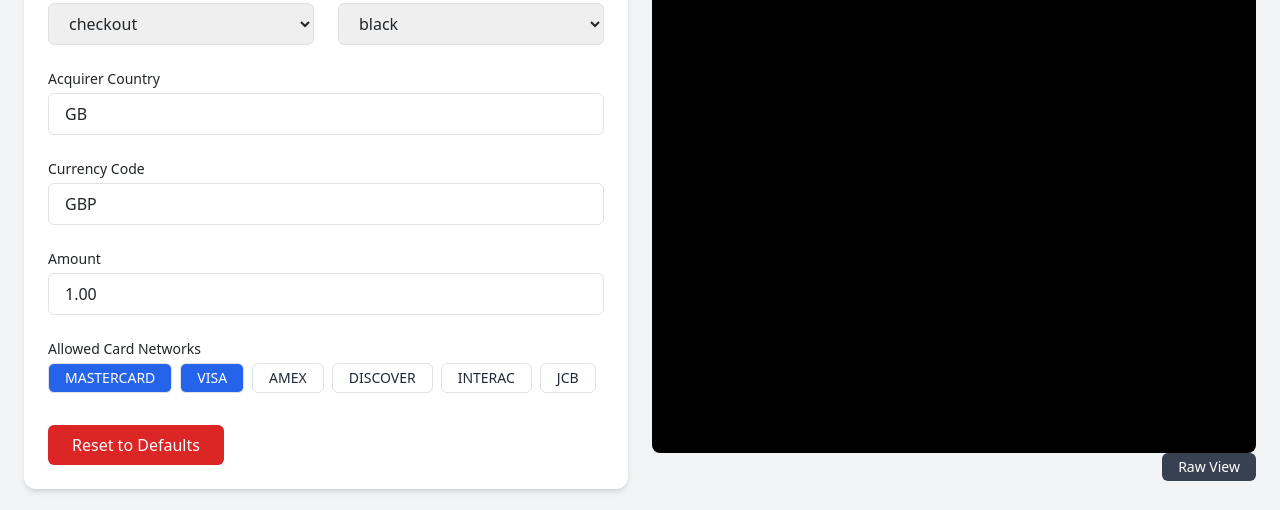
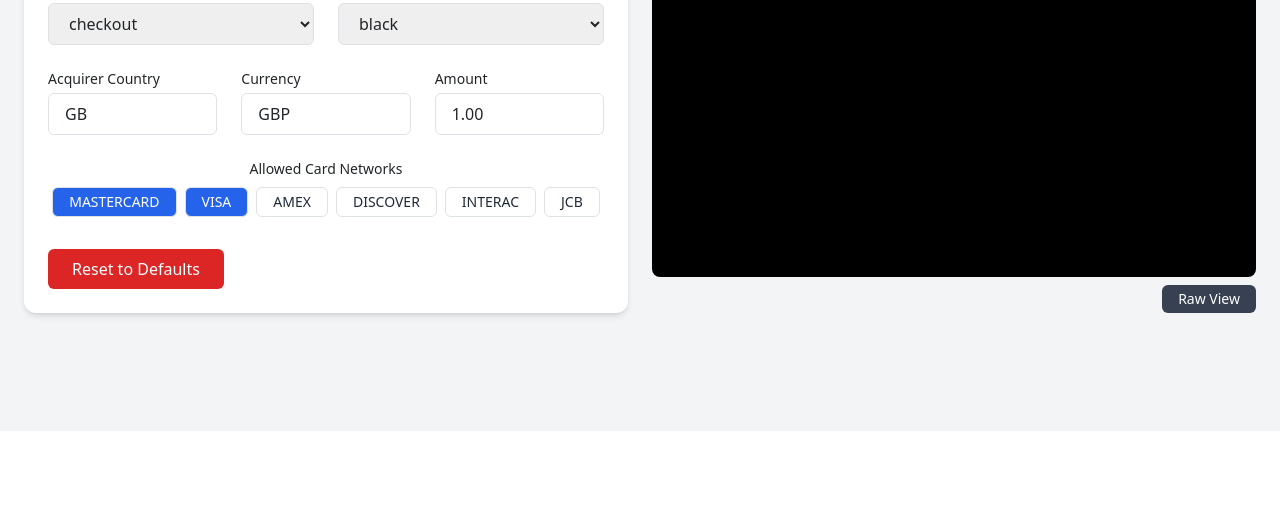
Before and after one commit to Mark-Reilly-Checkout/React-Flask-Project, a React (Create React App) app in the folder frontend/: page /googlePay in a window 1280 px wide. Shown: the part 425-935 px from the top of the page. After the commit the page ends 856 px from the top, so only its background shows below. Built offline with nearby package versions, Linux system fonts and the light colour scheme.

Commit message:
Updating Google Pay configuration UI

```diff
--- a/frontend/src/components/GooglePay.js
+++ b/frontend/src/components/GooglePay.js
@@ -16,8 +16,6 @@ const GooglePay = () => {
     const [config, setConfig] = useState(defaultConfig);
     const [paymentToken, setPaymentToken] = useState(null);
     const [viewRaw, setViewRaw] = useState(false);
-
-
     const allNetworks = ['MASTERCARD', 'VISA', 'AMEX', 'DISCOVER', 'INTERAC', 'JCB'];
 
     // Load config from localStorage on mount
@@ -120,7 +118,8 @@ const GooglePay = () => {
                     </div>
 
                     {/* Country, Currency, Amount */}
-                    <div className="mb-4">
+                    <div className="flex gap-4 mb-4">
+                        <div className="flex-1">
                             <label className="block text-sm font-medium mb-1">Acquirer Country</label>
                             <input
                                 type="text"
@@ -129,9 +128,8 @@ const GooglePay = () => {
                                 className="w-full border rounded px-3 py-2"
                             />
                         </div>
-
-                    <div className="mb-4">
-                        <label className="block text-sm font-medium mb-1">Currency Code</label>
+                        <div className="flex-1">
+                            <label className="block text-sm font-medium mb-1">Currency</label>
                             <input
                                 type="text"
                                 value={config.currencyCode}
@@ -139,21 +137,21 @@ const GooglePay = () => {
                                 className="w-full border rounded px-3 py-2"
                             />
                         </div>
-
-                    <div className="mb-4">
+                        <div className="flex-1">
                             <label className="block text-sm font-medium mb-1">Amount</label>
                             <input
-                            type="number"
+                                type="text"
                                 value={config.amount}
                                 onChange={(e) => setConfig({ ...config, amount: e.target.value })}
                                 className="w-full border rounded px-3 py-2"
                             />
                         </div>
+                    </div>
 
                     {/* Card Networks */}
-                    <div className="mb-6">
-                        <label className="block text-sm font-medium mb-1">Allowed Card Networks</label>
-                        <div className="flex flex-wrap gap-2">
+                    <div className="mb-6 text-center">
+                        <label className="block text-sm font-medium mb-2">Allowed Card Networks</label>
+                        <div className="flex flex-wrap justify-center gap-2">
                             {allNetworks.map(network => (
                                 <button
                                     key={network}
@@ -178,7 +176,7 @@ const GooglePay = () => {
                     </button>
                 </div>
 
-                {/* Right Panel: Google Pay & Token */}
+                {/* Right Panel */}
                 <div className="flex flex-col h-full">
                     <div className="flex justify-center items-center mb-6">
                         <GooglePayButton
@@ -225,13 +223,14 @@ const GooglePay = () => {
                         />
                     </div>
 
-                    {/* Token Display + Download */}
+                    {/* Token Display */}
                     <div className="flex-1 bg-black text-green-400 font-mono text-sm p-4 rounded-lg overflow-auto h-64 whitespace-pre-wrap break-words">
                         {paymentToken
                             ? (viewRaw ? paymentToken : JSON.stringify(JSON.parse(paymentToken), null, 2))
                             : 'Waiting for payment...'}
                     </div>
 
+                    {/* Download + Toggle Buttons */}
                     {paymentToken && (
                         <button
                             onClick={handleDownload}
@@ -241,7 +240,7 @@ const GooglePay = () => {
                         </button>
                     )}
                     <button
-                        className="self-end mb-2 px-3 py-1 text-sm rounded bg-gray-700 text-white hover:bg-gray-600"
+                        className="self-end mt-2 px-3 py-1 text-sm rounded bg-gray-700 text-white hover:bg-gray-600"
                         onClick={() => setViewRaw(!viewRaw)}
                     >
                         {viewRaw ? 'Pretty View' : 'Raw View'}
```
Lines whose indentation alone changed are shown as unchanged.
